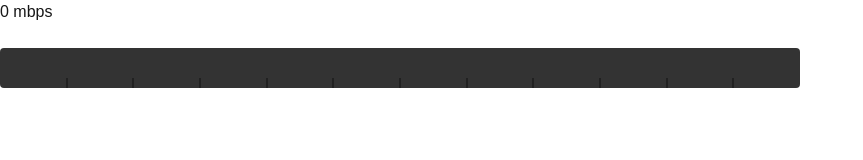
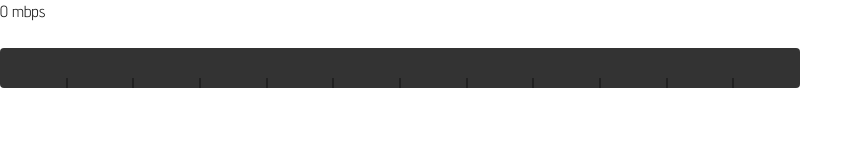
Before and after one commit to ag10889/speedtest, a Next.js app: page / in a window 1280 px wide. Shown: the top 160 px of the page, without its empty margins (0-863 px from the left). Built offline with nearby package versions, Linux system fonts and the light colour scheme.

Commit message:
Added Advent_Pro

```diff
--- a/src/app/page.tsx
+++ b/src/app/page.tsx
@@ -1,13 +1,19 @@
 'use client'
 
 import Image from "next/image";
+import { Advent_Pro } from "next/font/google";
 import { useState, useRef } from 'react';
 import LinearSpeedometer from './components/speedometer.jsx';
 
 // A simple utility function to convert bytes per second to Mbps
+
 function bytesToMbps(bytesPerSecond: number): number {
   return (bytesPerSecond * 8) / (1024 * 1024);
 }
+
+const adventPro = Advent_Pro({
+  subsets: ['latin'],
+});
 
 export default function Home() {
   const [averageSpeedMbps, setAverageSpeedMbps] = useState<number | null>(null);
@@ -98,6 +104,10 @@ export default function Home() {
     }
 
     setIsTesting(false);
+
+
+
+
   };
 
   return (
@@ -106,7 +116,11 @@ export default function Home() {
       <div className="flex items-center justify-center h-1/2">
 
         <div className="flex justify-center">
-          <h1 className = "mt-64 text-center text-8xl mr-8">{averageSpeedMbps !== null ? (averageSpeedMbps.toFixed(2)) : (0)} mbps</h1>
+
+            <h1 className={`${adventPro.className} mt-64 text-center text-8xl mr-8`}>
+              {averageSpeedMbps !== null ? (averageSpeedMbps.toFixed(2)) : (0)} mbps
+            </h1>
+
           <button onClick={handleStartTest} disabled={isTesting} className="bg-red-500 hover:bg-red-600 text-white font-bold p-4 rounded  mt-64">
             <svg
               xmlns="http://www.w3.org/2000/svg"
```
